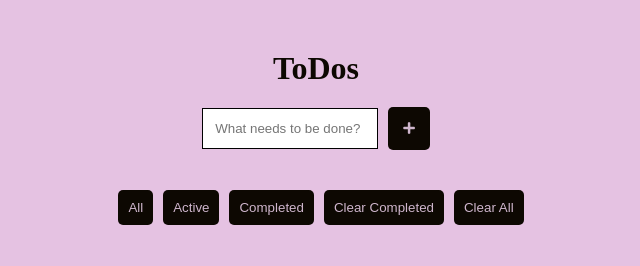
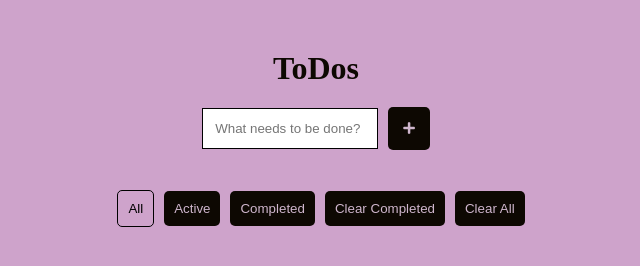
Before and after one commit to Arpana-itobuz/ToDo2.0_JS, a plain HTML site: page index.html in a window 1280 px wide. In both pictures the pointer is over the button "All". Shown: the whole page, without its empty margins (324-964 px from the left). Drawn offline with Linux system fonts and the light colour scheme.

Commit message:
new update

```diff
--- a/CSS/style.css
+++ b/CSS/style.css
@@ -3,7 +3,7 @@
   margin: 0;
 }
 body {
-  background-color: rgb(229, 194, 226);
+  background-color: rgb(206, 163, 203);
 }
 
 h1 {
@@ -76,9 +76,14 @@ input {
 }
 
 .completed button:nth-child(2) {
-  background-color: gray;
+  background-color: rgb(159, 211, 15);
   color: white;
 }
+
+.completed button:nth-child(2n+1):hover {
+  background-color: red;
+}
+
 
 .fas {
   padding: 10px;
@@ -91,3 +96,10 @@ body > div {
 #check {
   margin-left: 6px;
 }
+
+#allButton:hover , #activeButton:hover , #completedButton:hover , #clearButton:hover , #clearAllButton:hover {
+background-color:rgb(206, 163, 203) ;
+border: 1px solid black;
+color: black;
+cursor: pointer;
+}
```
Also changed, not shown: main.js (+5 -5 lines).
